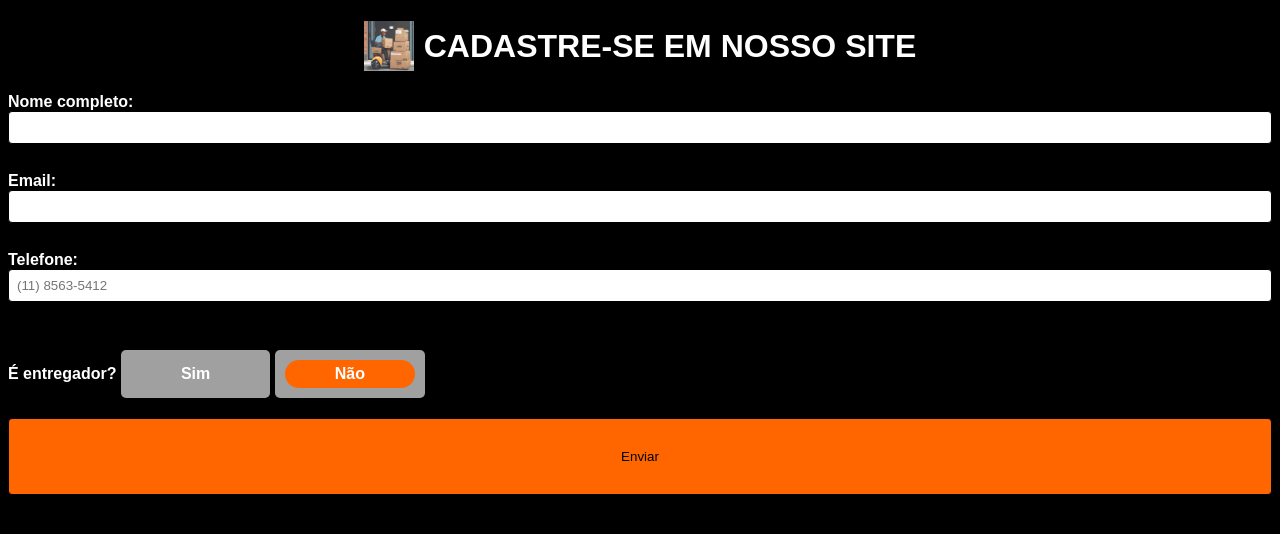
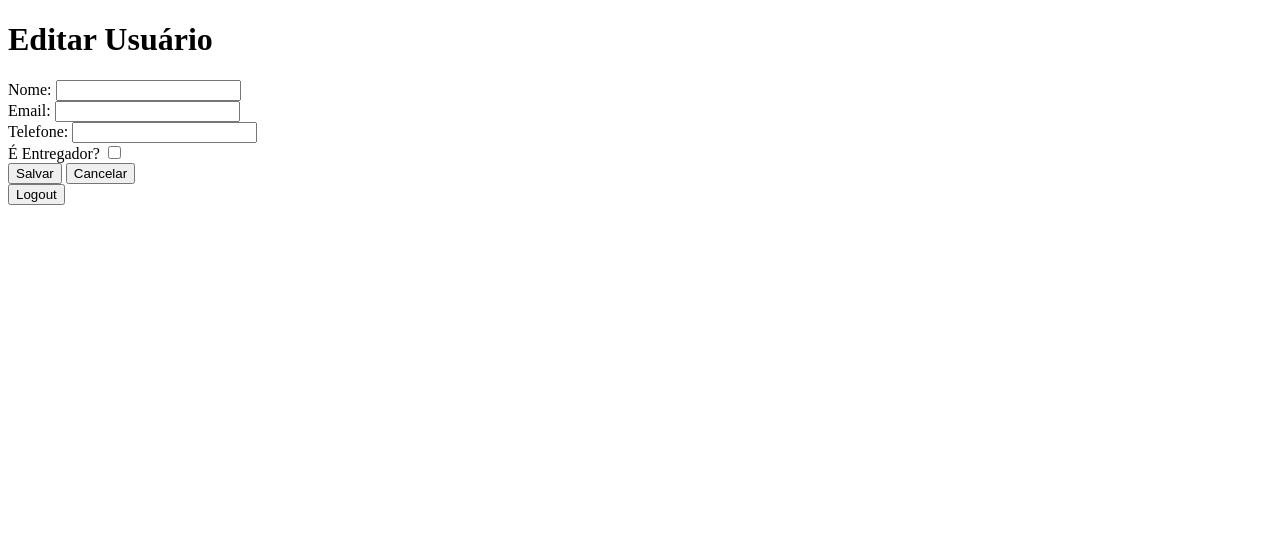
Before and after one commit to matheuslei/EntregaMaisProjeto, a Flask app: template templates/editar.html in a window 1280 px wide. Shown: the top 534 px of the page. Run offline with Flask 3, Linux system fonts and the light colour scheme; the template is opened without the code that fills it, so the values that code supplies are empty.

Commit message:
Desfazendo o erro no editar.html

```diff
--- a/templates/editar.html
+++ b/templates/editar.html
@@ -1,190 +1,38 @@
 <!DOCTYPE html>
 <html>
   <head>
-    <title>Cadastro</title>
-    <style>
-      body {
-        font-family: Arial, sans-serif;
-        background-color: black;
-        color: white;
-      }
-      label {
-        font-weight: bold;
-      }
-      input[type="text"],
-      input[type="email"],
-      input[type="submit"],
-      input[type="checkbox"] {
-        padding: 8px;
-        margin-bottom: 10px;
-        border-radius: 4px;
-        border: 1px solid #000000;
-        width: 100%;
-        box-sizing: border-box;
-      }
-      input[type="submit"],
-      button {
-        background-color: #ff6600;
-        color: rgb(0, 0, 0);
-        cursor: pointer;
-        padding: 30px 0px;
-      }
-      input[type="submit"]:hover,
-      button:hover {
-        background-color: #e5ff00;
-      }
-      h1 {
-        text-align: center;
-        display: flex;
-        align-items: center;
-        justify-content: center;
-      }
-      img {
-        width: 50px;
-        margin-right: 10px;
-      }
-    </style>
-    <style>
-      .entregador-label {
-        display: inline-block;
-        background-color: #f1f1f1a9;
-        padding: 10px;
-        border-radius: 5px;
-        margin: 20px 0 20px 0;
-      }
-      .entregador-label input[type="radio"] {
-        display: none;
-      }
-      .entregador-label input[type="radio"] + label {
-        display: inline-block;
-        padding: 5px 50px;
-        border-radius: 20px;
-        cursor: pointer;
-      }
-      .entregador-label input[type="radio"] + label:hover {
-        background-color: #eccbbe8a;
-      }
-      .entregador-label input[type="radio"]:checked + label {
-        background-color: #ff6600;
-      }
-      #telefone {
-        width: 100%;
-        box-sizing: border-box;
-        padding: 8px;
-        margin-bottom: 10px;
-        border-radius: 4px;
-        border: 1px solid #000000;
-        box-sizing: border-box;
-      }
-    </style>
+    <title>Editar Usuário</title>
   </head>
   <body>
-    <h1>
-      <img
-        src="{{url_for('static', filename='img/entregador.png')}}"
-        width="60%"
-        height="60%"
-        alt="Entrega Mais Logo"
+    <h1>Editar Usuário</h1>
+    <form method="POST" action="/editar/{{ user.id }}">
+      <label for="nome">Nome:</label>
+      <input type="text" name="nome" value="{{ user.nome }}" required />
+      <br />
+      <label for="email">Email:</label>
+      <input type="email" name="email" value="{{ user.email }}" required />
+      <br />
+      <label for="telefone">Telefone:</label>
+      <input type="text" name="telefone" value="{{ user.telefone }}" required />
+      <br />
+      <label for="eh_entregador">É Entregador?</label>
+      <input
+        type="checkbox"
+        name="eh_entregador"
+        {%
+        if
+        user.eh_entregador
+        %}checked{%
+        endif
+        %}
       />
-      CADASTRE-SE EM NOSSO SITE
-    </h1>
-    <form method="POST" action="/" onsubmit="return validarFormulario()">
-      <label for="nome">Nome completo:</label>
-      <input type="text" id="nome" name="nome" required /><br /><br />
-
-      <label for="email">Email:</label>
-      <input type="email" id="email" name="email" required /><br /><br />
-
-      <label for="telefone">Telefone:</label>
-      <input
-        type="tel"
-        id="telefone"
-        name="telefone"
-        pattern="\([0-9]{2}\) [0-9]{5}-[0-9]{4}"
-        placeholder="(11) 8563-5412"
-        required
-      /><br /><br />
-
-      <label for="eh_entregador">É entregador?</label>
-      <div class="entregador-label">
-        <input type="radio" id="sim" name="entregador" value="sim" />
-        <label for="sim">Sim</label>
-      </div>
-      <div class="entregador-label">
-        <input type="radio" id="nao" name="entregador" value="nao" checked />
-        <label for="nao">Não</label>
-      </div>
       <br />
-
-      <input type="submit" value="Enviar" />
+      <button type="submit">Salvar</button>
+      <a href="/consulta"><button type="button">Cancelar</button></a>
     </form>
-
-    <script>
-      var telefoneInput = document.getElementById("telefone");
-      var telefoneAnterior = "";
-
-      telefoneInput.addEventListener("input", function () {
-        var telefone = telefoneInput.value;
-        var formattedTelefone = formatarTelefone(telefone);
-        telefoneInput.value = formattedTelefone;
-
-        if (telefoneAnterior.length > telefone.length) {
-          telefoneInput.value = telefone.slice(0, telefone.length - 1);
-          telefoneAnterior = telefoneInput.value;
-        } else {
-          telefoneAnterior = telefoneInput.value;
-        }
-      });
-
-      function formatarTelefone(telefone) {
-        var numeroLimpo = telefone.replace(/\D/g, "");
-        var formattedTelefone = "";
-
-        if (numeroLimpo.length > 0) {
-          formattedTelefone = "(" + numeroLimpo.slice(0, 2) + ") ";
-        }
-        if (numeroLimpo.length > 2) {
-          formattedTelefone += numeroLimpo.slice(2, 7) + "-";
-        }
-        if (numeroLimpo.length > 7) {
-          formattedTelefone += numeroLimpo.slice(7, 11);
-        }
-
-        return formattedTelefone;
-      }
-
-      var entregadorSim = document.getElementById("sim");
-      var entregadorNao = document.getElementById("nao");
-
-      entregadorSim.addEventListener("change", function () {
-        if (entregadorSim.checked) {
-          entregadorNao.checked = false;
-        }
-      });
-
-      entregadorNao.addEventListener("change", function () {
-        if (entregadorNao.checked) {
-          entregadorSim.checked = false;
-        }
-      });
-
-      function validarFormulario() {
-        var nomeCompleto = document.getElementById("nome").value;
-        var email = document.getElementById("email").value;
-        var telefone = document.getElementById("telefone").value;
-
-        if (nomeCompleto === "" || email === "" || telefone === "") {
-          alert("Por favor, preencha todos os campos obrigatórios.");
-          return false;
-        }
-
-        if (!telefone.match(/^\([0-9]{2}\) [0-9]{5}-[0-9]{4}$/)) {
-          alert(
-            "Por favor, insira um número de telefone válido no formato (11) 8563-5412."
-          );
-          return false;
-        }
-      }
-    </script>
+    <!-- consulta.html e editar.html -->
+    <form method="GET" action="/logout">
+      <button type="submit">Logout</button>
+    </form>
   </body>
 </html>
```
